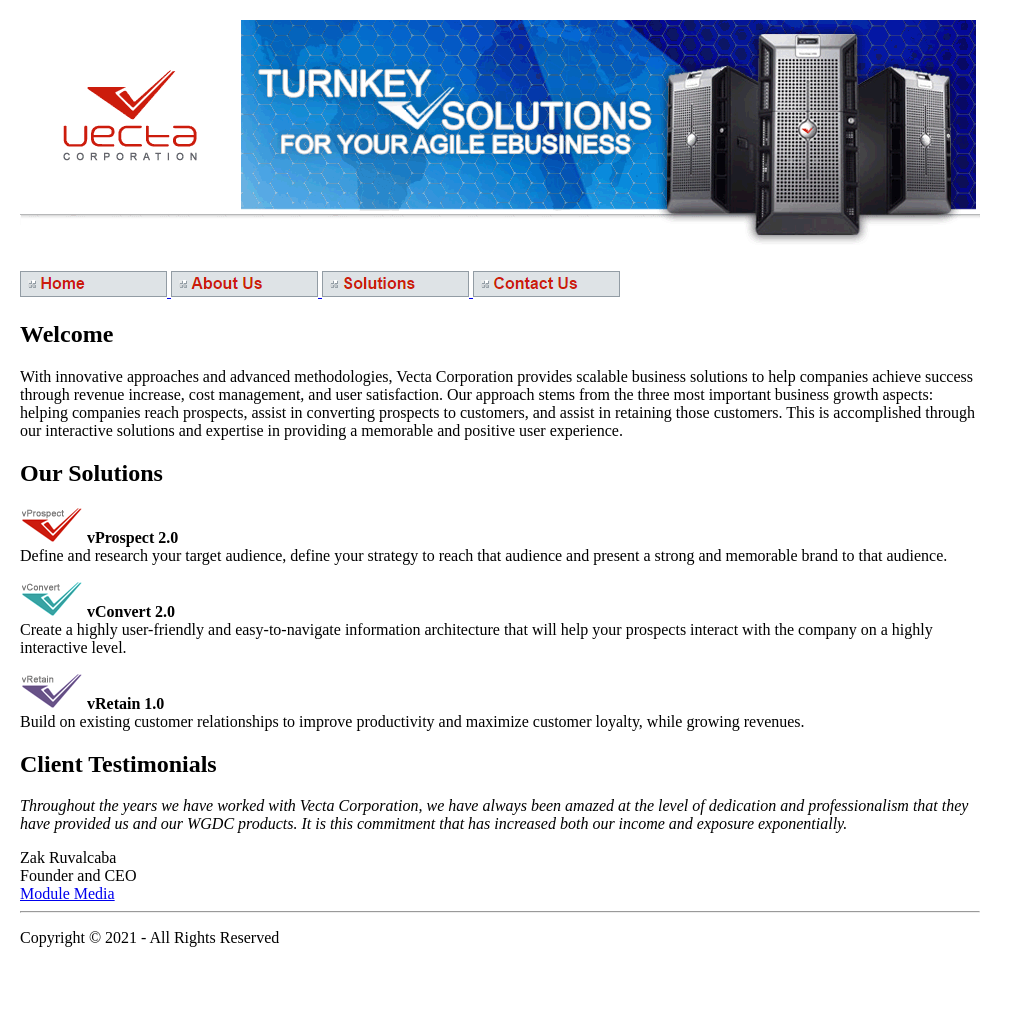
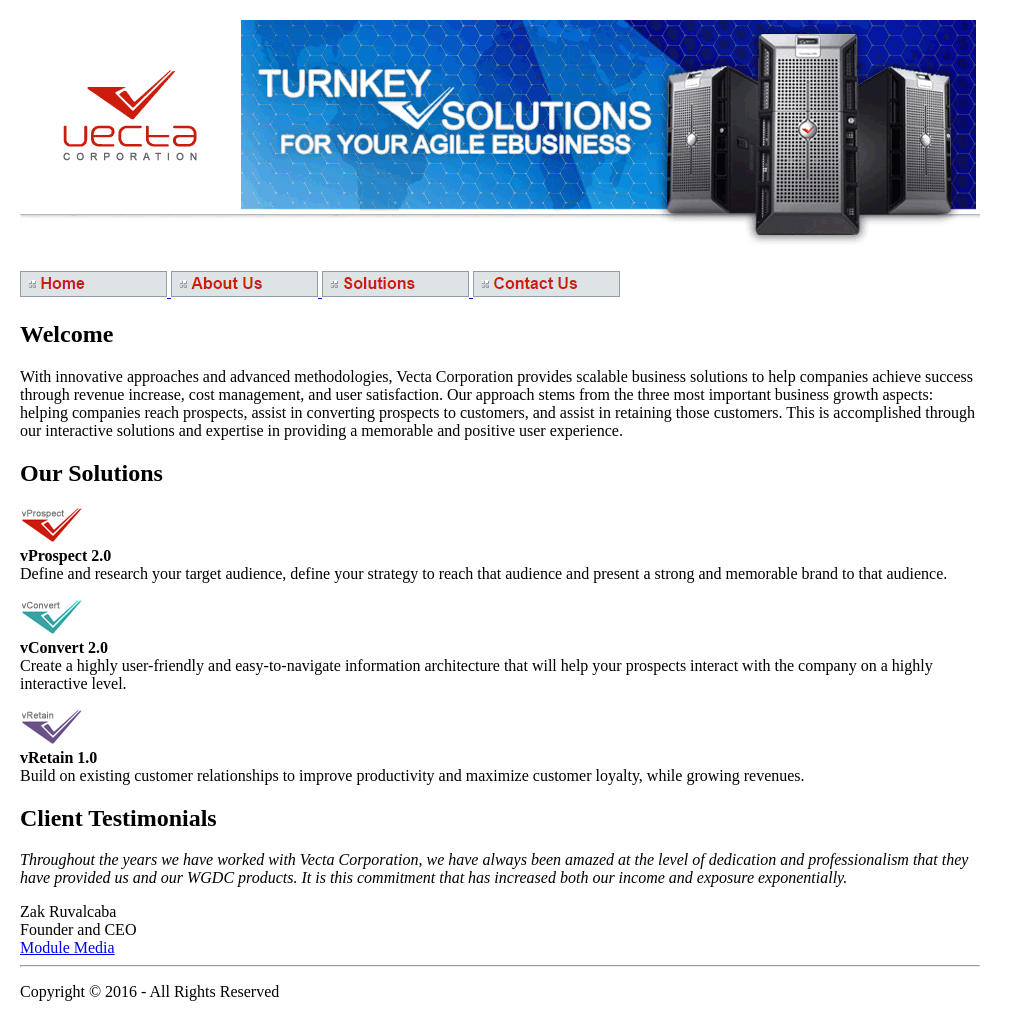
Before and after one commit to SuhasSDSU/Assignment-2, a plain HTML site: page index.html in a window 1280 px wide. Shown: the whole page, without its empty margins (0-1023 px from the left). Before the commit the page ends 963 px from the top, so only its background shows below. Drawn offline with Linux system fonts and the light colour scheme.

Commit message:
UPDATED html pages
Changed the copyright dates in all the html files

```diff
--- a/index.html
+++ b/index.html
@@ -31,19 +31,19 @@
 
 	<h2>Our Solutions</h2>
 	<p>
-		<img src="images/logo_vprospect.gif" alt="vProspect">
+		<img src="images/logo_vprospect.gif" alt="vProspect"> <br/>
 		<strong>vProspect 2.0</strong> <br>
 		Define and research your target audience, define your strategy to reach that audience and present a strong and memorable brand to that audience.
 	</p>
 
 	<p>
-		<img src = "images/logo_vconvert.gif" alt = "vConvert">
+		<img src = "images/logo_vconvert.gif" alt = "vConvert"> <br/>
 		<strong>vConvert 2.0</strong> <br>
 		Create a highly user-friendly and easy-to-navigate information architecture that will help your prospects interact with the company on a highly interactive level.
 	</p>
 
 	<p>
-		<img src= "images/logo_vretain.gif" alt = "vRetain">
+		<img src= "images/logo_vretain.gif" alt = "vRetain"> <br/>
 		<strong>vRetain 1.0</strong> <br>
 		Build on existing customer relationships to improve productivity and maximize customer loyalty, while growing revenues.
 
@@ -59,6 +59,6 @@
 Founder and CEO<br>
 <a href="http://www.modulemedia.com">Module Media</a>
 <hr>
-<p>Copyright © 2021 - All Rights Reserved</p>
+<p>Copyright &copy; 2016 - All Rights Reserved</p>
 </body>
 </html>
```
Also changed, not shown: aboutus.html (+1 -1 lines), contactus.html (+1 -1 lines), solutions.html (+1 -1 lines).
